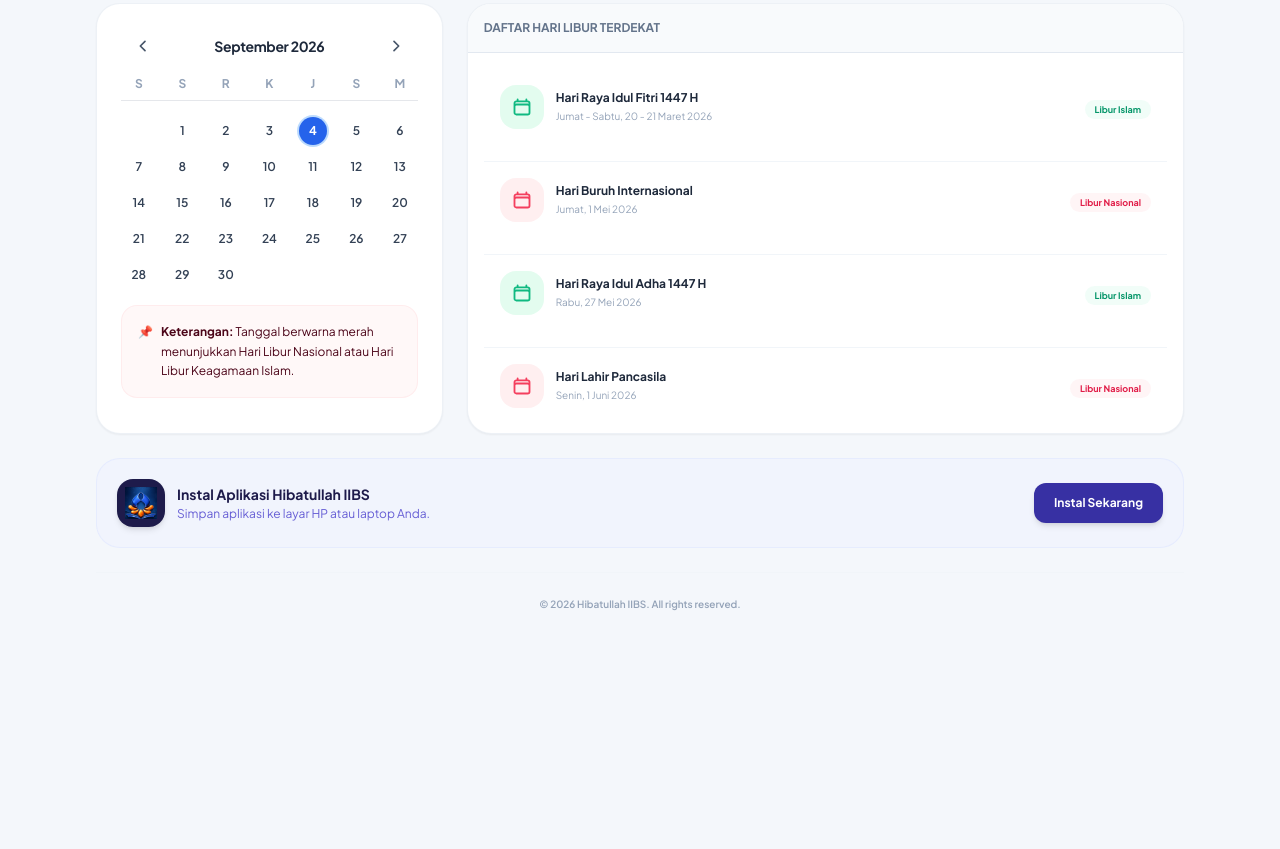
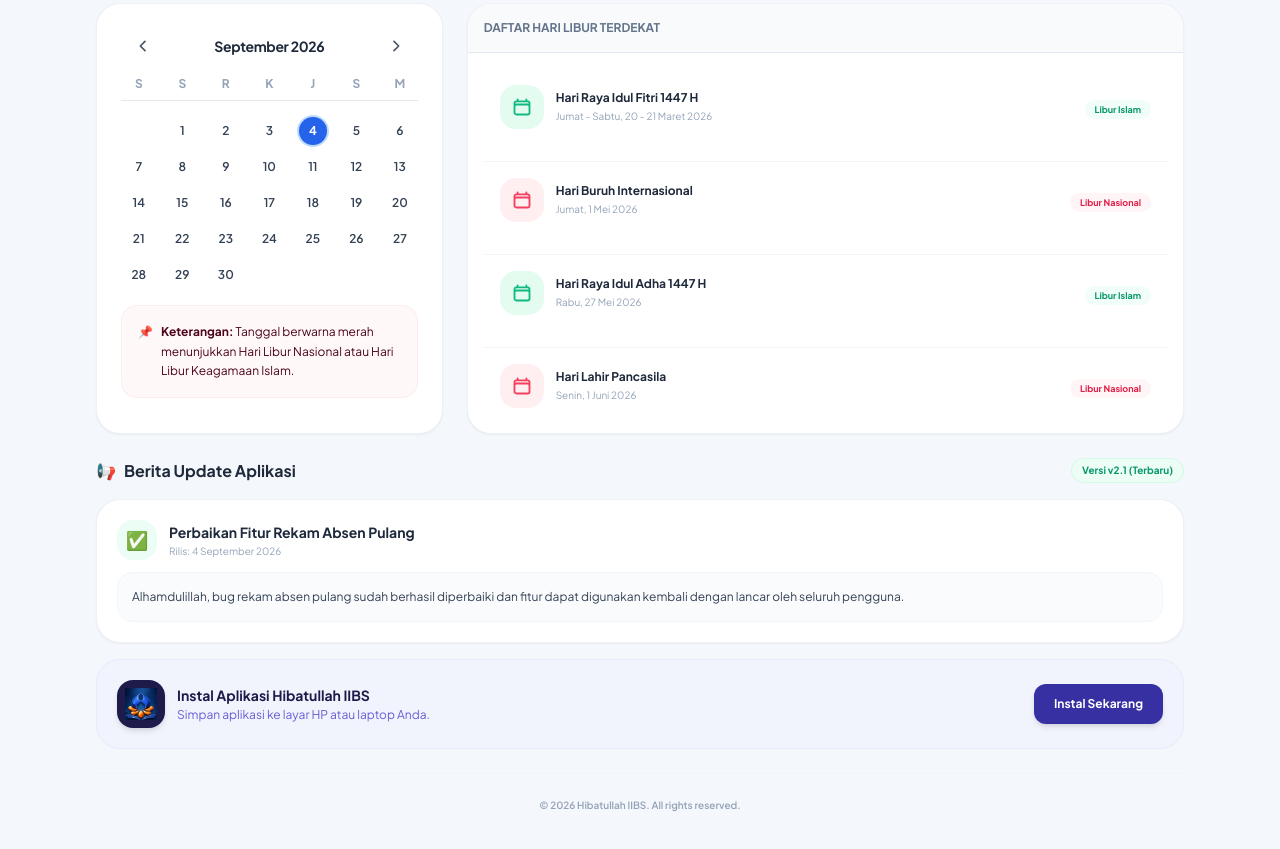
Before and after one commit to arsyad122804-design/aplikasi-utama, a website: page index.html in a window 1280 px wide. Shown: the part 491-1340 px from the top of the page. Before the commit the page ends 1167 px from the top, so only its background shows below. Drawn offline with nearby package versions, Linux system fonts and the light colour scheme.

Commit message:
Clean up Berita Update Aplikasi section to display single update news card for Absen Pulang fix

```diff
--- a/index.html
+++ b/index.html
@@ -265,11 +265,35 @@
             </div>
           </div>
         </div>
+      <!-- ================= BERITA UPDATE APLIKASI SECTION ================= -->
+      <div id="app-updates-section" class="space-y-4 w-full pt-2 text-left">
+        <div class="flex items-center justify-between">
+          <h3 class="text-sm md:text-base font-bold text-slate-800 flex items-center gap-2">
+            <span>📢</span> Berita Update Aplikasi
+          </h3>
+          <span class="text-[10px] font-bold text-emerald-600 bg-emerald-50 px-2.5 py-1 rounded-full border border-emerald-100">
+            Versi v2.1 (Terbaru)
+          </span>
+        </div>
+
+        <div class="bg-white rounded-3xl p-5 border border-slate-200/60 shadow-sm space-y-3">
+          <!-- Update Header Info -->
+          <div class="flex items-center gap-3">
+            <div class="w-10 h-10 rounded-2xl bg-emerald-50 text-emerald-600 flex items-center justify-center font-bold text-lg flex-shrink-0">
+              ✅
+            </div>
+            <div>
+              <h4 class="font-bold text-slate-800 text-xs md:text-sm">Perbaikan Fitur Rekam Absen Pulang</h4>
+              <p class="text-[10px] text-slate-400 mt-0.5">Rilis: 4 September 2026</p>
+            </div>
+          </div>
+
+          <!-- Update Description Content -->
+          <div class="p-3.5 bg-slate-50/70 rounded-2xl border border-slate-100 text-xs text-slate-700 leading-relaxed">
+            Alhamdulillah, bug rekam absen pulang sudah berhasil diperbaiki dan fitur dapat digunakan kembali dengan lancar oleh seluruh pengguna.
+          </div>
+        </div>
       </div>
-
-
-
-      <!-- ================= INSTALL APP BANNER ================= -->
       <div class="bg-indigo-50/50 border border-indigo-100/60 rounded-3xl p-4 md:p-5 flex flex-col md:flex-row items-center justify-between gap-3 mt-4 w-full text-left">
         <div class="flex items-center gap-3">
           <div class="w-12 h-12 rounded-2xl bg-indigo-950 p-2 flex items-center justify-center shadow-md flex-shrink-0">
--- a/sw.js
+++ b/sw.js
@@ -1,4 +1,4 @@
-const CACHE_NAME = "aplikasi-utama-v34";
+const CACHE_NAME = "aplikasi-utama-v35";
 const ASSETS = [
   "./",
   "./index.html",
```
